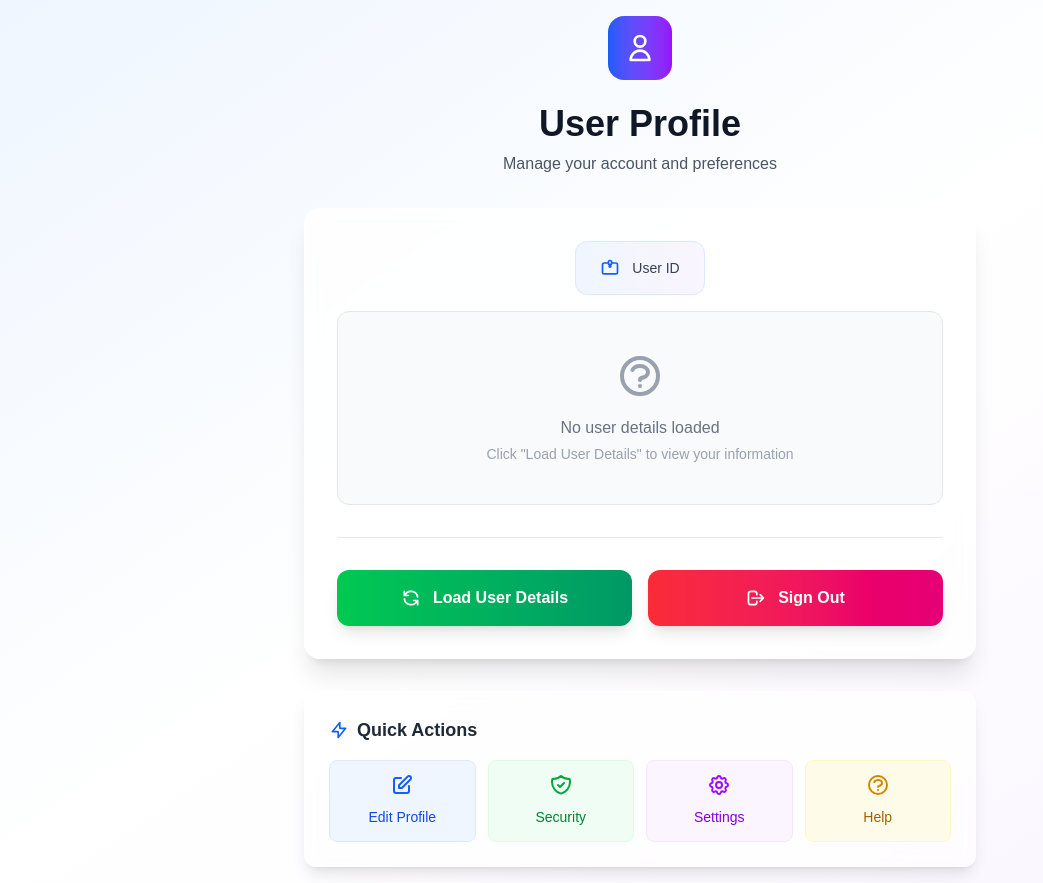
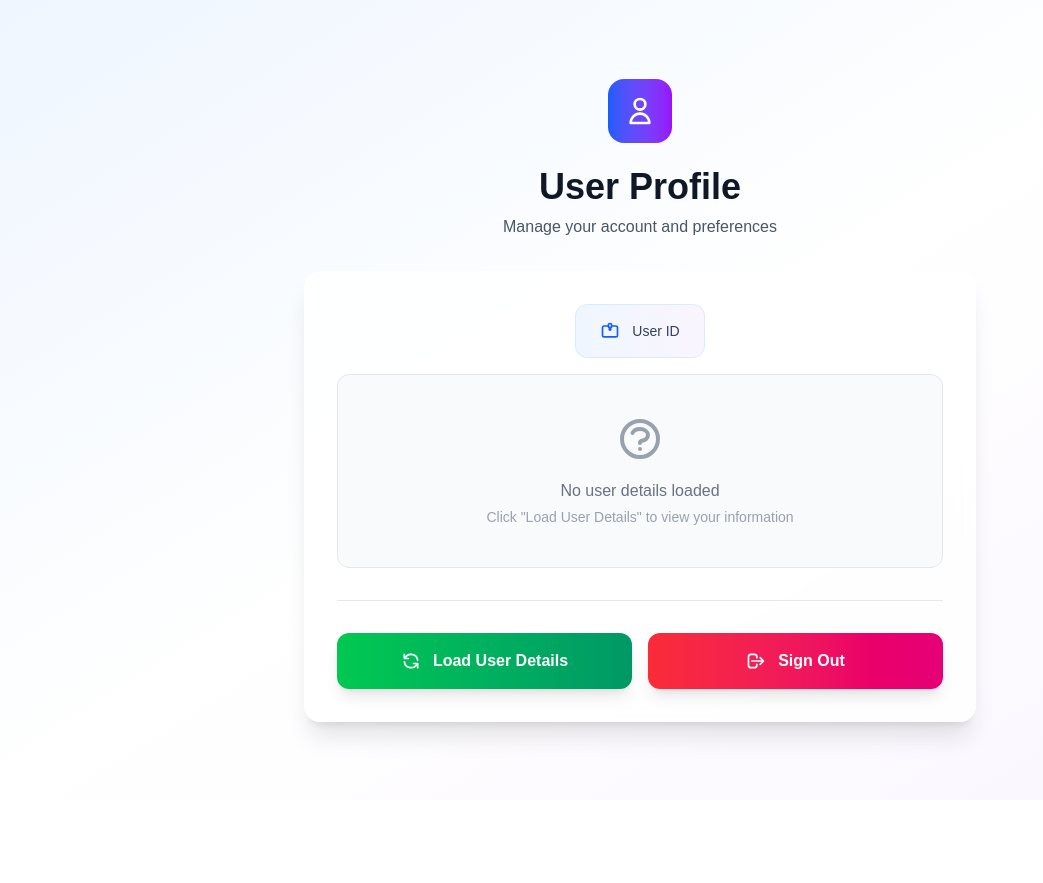
Before and after one commit to AnkushJhaRepo/User-Authenticator, a Next.js app: page /profile in a window 1280 px wide. Shown: the whole page, without its empty margins (0-1043 px from the left). After the commit the page ends 800 px from the top, so only its background shows below. Built offline with nearby package versions, Linux system fonts and the light colour scheme.

Commit message:
updated the forgot password, login and profile pages

```diff
--- a/src/app/forgotPassword/page.tsx
+++ b/src/app/forgotPassword/page.tsx
@@ -65,7 +65,7 @@ export default function ForgotPassword() {
                     </div>
                     <h1 className="text-3xl font-bold text-slate-800 mb-2">Forgot Password?</h1>
                     <div className="w-24 h-1 bg-gradient-to-r from-blue-500 to-indigo-600 rounded-full mx-auto mb-4"></div>
-                    <p className="text-slate-600">No worries! Enter your email address and we'll send you a link to reset your password.</p>
+                    <p className="text-slate-600">No worries! Enter your email address and we&apos;ll send you a link to reset your password.</p>
                 </div>
 
                 {/* Success State */}
@@ -78,7 +78,7 @@ export default function ForgotPassword() {
                         </div>
                         <div>
                             <h2 className="text-2xl font-semibold text-green-700 mb-2">Email Sent!</h2>
-                            <p className="text-slate-600 mb-4">We've sent a password reset link to <span className="font-semibold text-slate-800">{email}</span></p>
+                            <p className="text-slate-600 mb-4">We&apos;ve sent a password reset link to <span className="font-semibold text-slate-800">{email}</span></p>
                             <p className="text-sm text-slate-500">Please check your inbox and follow the instructions to reset your password.</p>
                         </div>
                         <div className="space-y-3">
@@ -152,7 +152,7 @@ export default function ForgotPassword() {
 
                         <div className="text-center">
                             <p className="text-sm text-slate-600">
-                                Remember your password?{' '}
+                                {"Remember your password?"}
                                 <a href="/login" className="text-blue-600 hover:text-blue-800 font-medium transition-colors duration-200">
                                     Back to Login
                                 </a>
--- a/src/app/profile/page.tsx
+++ b/src/app/profile/page.tsx
@@ -16,8 +16,14 @@ export default function ProfilePage() {
             setLoading(true);
             await axios.get('/api/users/logout');
             router.push('/login');
-        } catch (error: any) {
-            console.log(error.message);
+        } catch (error: unknown) {
+            if (axios.isAxiosError(error)) {
+                setError(error.response?.data?.message || "Failed to reset password. Please try again.")
+                console.log("Reset password failed", error.message)
+            } else {
+                setError("An unexpected error occurred. Please try again.")
+                console.error("Unknown error during password reset", error)
+            }
         } finally {
             setLoading(false);
         }
@@ -108,6 +114,16 @@ export default function ProfilePage() {
                         {/* Divider */}
                         <div className="border-t border-gray-200"></div>
 
+                        {/* Error Message */}
+                        {error && (
+                            <p className="text-sm text-red-600 text-center flex items-center justify-center">
+                                <svg className="w-4 h-4 mr-1" fill="none" stroke="currentColor" viewBox="0 0 24 24">
+                                    <path strokeLinecap="round" strokeLinejoin="round" strokeWidth={2} d="M12 8v4m0 4h.01M21 12a9 9 0 11-18 0 9 9 0 0118 0z" />
+                                </svg>
+                                {error}
+                            </p>
+                        )}
+
                         {/* Action Buttons */}
                         <div className="grid grid-cols-1 md:grid-cols-2 gap-4">
                             {/* Load User Details Button */}
@@ -154,43 +170,6 @@ export default function ProfilePage() {
                         </div>
                     </div>
                 </div>
-
-                {/* Quick Actions Card */}
-                <div className="bg-white/60 backdrop-blur-sm rounded-xl shadow-lg border border-white/20 p-6">
-                    <h3 className="text-lg font-semibold text-gray-800 mb-4 flex items-center space-x-2">
-                        <svg className="h-5 w-5 text-blue-600" fill="none" stroke="currentColor" viewBox="0 0 24 24">
-                            <path strokeLinecap="round" strokeLinejoin="round" strokeWidth={2} d="M13 10V3L4 14h7v7l9-11h-7z" />
-                        </svg>
-                        <span>Quick Actions</span>
-                    </h3>
-                    <div className="grid grid-cols-2 md:grid-cols-4 gap-3">
-                        <div className="text-center p-3 bg-blue-50 rounded-lg border border-blue-100 hover:bg-blue-100 transition-colors cursor-pointer">
-                            <svg className="h-6 w-6 text-blue-600 mx-auto mb-2" fill="none" stroke="currentColor" viewBox="0 0 24 24">
-                                <path strokeLinecap="round" strokeLinejoin="round" strokeWidth={2} d="M11 5H6a2 2 0 00-2 2v11a2 2 0 002 2h11a2 2 0 002-2v-5m-1.414-9.414a2 2 0 112.828 2.828L11.828 15H9v-2.828l8.586-8.586z" />
-                            </svg>
-                            <span className="text-sm font-medium text-blue-700">Edit Profile</span>
-                        </div>
-                        <div className="text-center p-3 bg-green-50 rounded-lg border border-green-100 hover:bg-green-100 transition-colors cursor-pointer">
-                            <svg className="h-6 w-6 text-green-600 mx-auto mb-2" fill="none" stroke="currentColor" viewBox="0 0 24 24">
-                                <path strokeLinecap="round" strokeLinejoin="round" strokeWidth={2} d="M9 12l2 2 4-4m5.618-4.016A11.955 11.955 0 0112 2.944a11.955 11.955 0 01-8.618 3.04A12.02 12.02 0 003 9c0 5.591 3.824 10.29 9 11.622 5.176-1.332 9-6.03 9-11.622 0-1.042-.133-2.052-.382-3.016z" />
-                            </svg>
-                            <span className="text-sm font-medium text-green-700">Security</span>
-                        </div>
-                        <div className="text-center p-3 bg-purple-50 rounded-lg border border-purple-100 hover:bg-purple-100 transition-colors cursor-pointer">
-                            <svg className="h-6 w-6 text-purple-600 mx-auto mb-2" fill="none" stroke="currentColor" viewBox="0 0 24 24">
-                                <path strokeLinecap="round" strokeLinejoin="round" strokeWidth={2} d="M10.325 4.317c.426-1.756 2.924-1.756 3.35 0a1.724 1.724 0 002.573 1.066c1.543-.94 3.31.826 2.37 2.37a1.724 1.724 0 001.065 2.572c1.756.426 1.756 2.924 0 3.35a1.724 1.724 0 00-1.066 2.573c.94 1.543-.826 3.31-2.37 2.37a1.724 1.724 0 00-2.572 1.065c-.426 1.756-2.924 1.756-3.35 0a1.724 1.724 0 00-2.573-1.066c-1.543.94-3.31-.826-2.37-2.37a1.724 1.724 0 00-1.065-2.572c-1.756-.426-1.756-2.924 0-3.35a1.724 1.724 0 001.066-2.573c-.94-1.543.826-3.31 2.37-2.37.996.608 2.296.07 2.572-1.065z" />
-                                <path strokeLinecap="round" strokeLinejoin="round" strokeWidth={2} d="M15 12a3 3 0 11-6 0 3 3 0 016 0z" />
-                            </svg>
-                            <span className="text-sm font-medium text-purple-700">Settings</span>
-                        </div>
-                        <div className="text-center p-3 bg-yellow-50 rounded-lg border border-yellow-100 hover:bg-yellow-100 transition-colors cursor-pointer">
-                            <svg className="h-6 w-6 text-yellow-600 mx-auto mb-2" fill="none" stroke="currentColor" viewBox="0 0 24 24">
-                                <path strokeLinecap="round" strokeLinejoin="round" strokeWidth={2} d="M8.228 9c.549-1.165 2.03-2 3.772-2 2.21 0 4 1.343 4 3 0 1.4-1.278 2.575-3.006 2.907-.542.104-.994.54-.994 1.093m0 3h.01M21 12a9 9 0 11-18 0 9 9 0 0118 0z" />
-                            </svg>
-                            <span className="text-sm font-medium text-yellow-700">Help</span>
-                        </div>
-                    </div>
-                </div>
             </div>
         </div>
     );
--- a/src/helpers/mailer.ts
+++ b/src/helpers/mailer.ts
@@ -2,7 +2,13 @@ import nodemailer from 'nodemailer'
 import User from '@/models/userModel'
 import bcryptjs from 'bcryptjs'
 
-export const sendEmail = async ({ email, emailType, userId }: any) => {
+interface SendEmailParams {
+    email: string;
+    emailType: 'VERIFY' | 'RESET';
+    userId: string;
+}
+
+export const sendEmail = async ({ email, emailType, userId }: SendEmailParams) => {
     try {
         const hashedToken = await bcryptjs.hash(userId.toString(), 10)
 
@@ -15,7 +21,7 @@ export const sendEmail = async ({ email, emailType, userId }: any) => {
         }
 
 
-        var transport = nodemailer.createTransport({
+        const transport = nodemailer.createTransport({
             host: "sandbox.smtp.mailtrap.io",
             port: 2525,
             auth: {
@@ -28,7 +34,7 @@ export const sendEmail = async ({ email, emailType, userId }: any) => {
             from: 'jhaankush65@gmail.com',
             to: email,
             subject: emailType === "VERIFY" ? "Verify your email" : "Reset your password",
-            html: `<p>Click <a href="${process.env.DOMAIN}/${emailType === "VERIFY" ? `verifyemail?token=${hashedToken}` : `resetPassword?token=${hashedToken}` }">here</a> to ${emailType === "VERIFY" ? "verify your email" : "reset your password"}
+            html: `<p>Click <a href="${process.env.DOMAIN}/${emailType === "VERIFY" ? `verifyemail?token=${hashedToken}` : `resetPassword?token=${hashedToken}`}">here</a> to ${emailType === "VERIFY" ? "verify your email" : "reset your password"}
             or copy and paste the link below in your browser.
             <br>
             ${process.env.DOMAIN}/${emailType === "VERIFY" ? `verifyemail?token=${hashedToken}` : `resetPassword?token=${hashedToken}`}
@@ -39,7 +45,11 @@ export const sendEmail = async ({ email, emailType, userId }: any) => {
         const mailResponse = await transport.sendMail(mailOptions)
         return mailResponse
 
-    } catch (error: any) {
-        throw new Error(error.message)
+    } catch (error) {
+        if (error instanceof Error) {
+            throw new Error(error.message);
+        } else {
+            throw new Error("Unknown error occurred while sending email.");
+        }
     }
 }
```
Also changed, not shown: src/app/login/page.tsx (+22 -6 lines).
